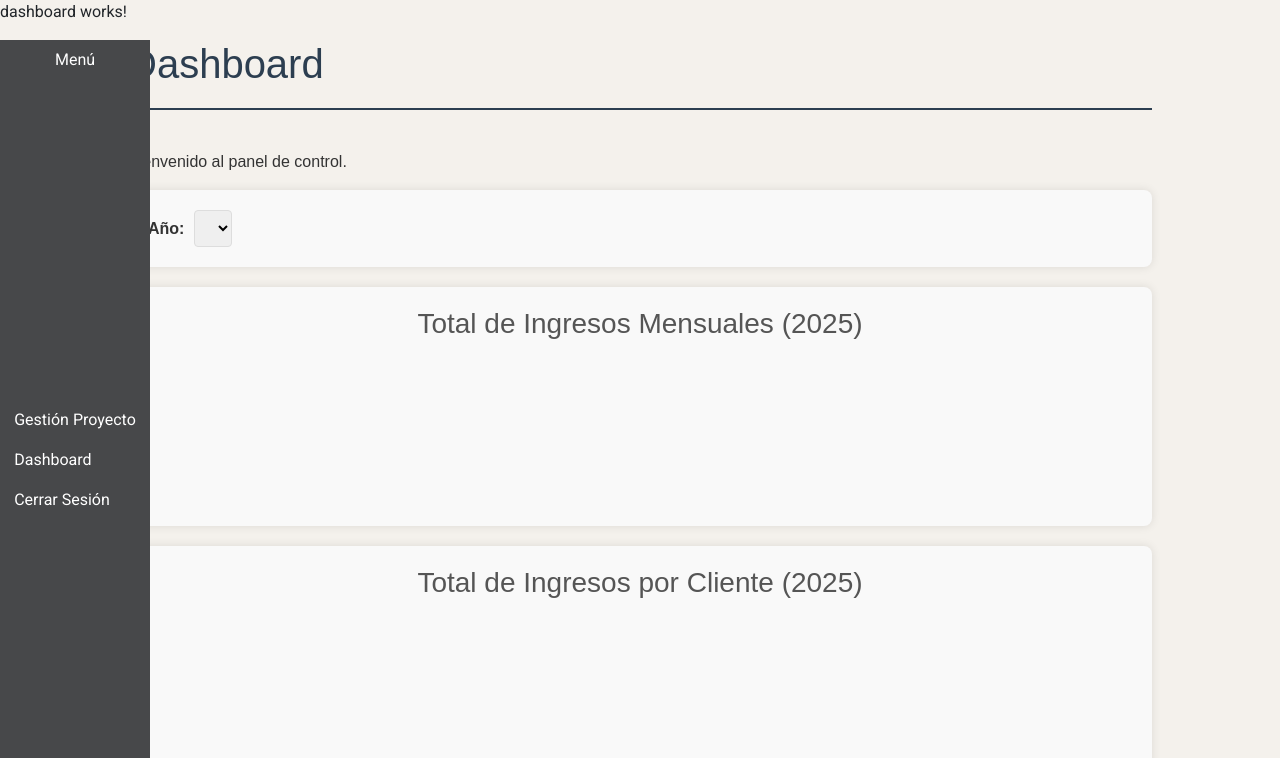
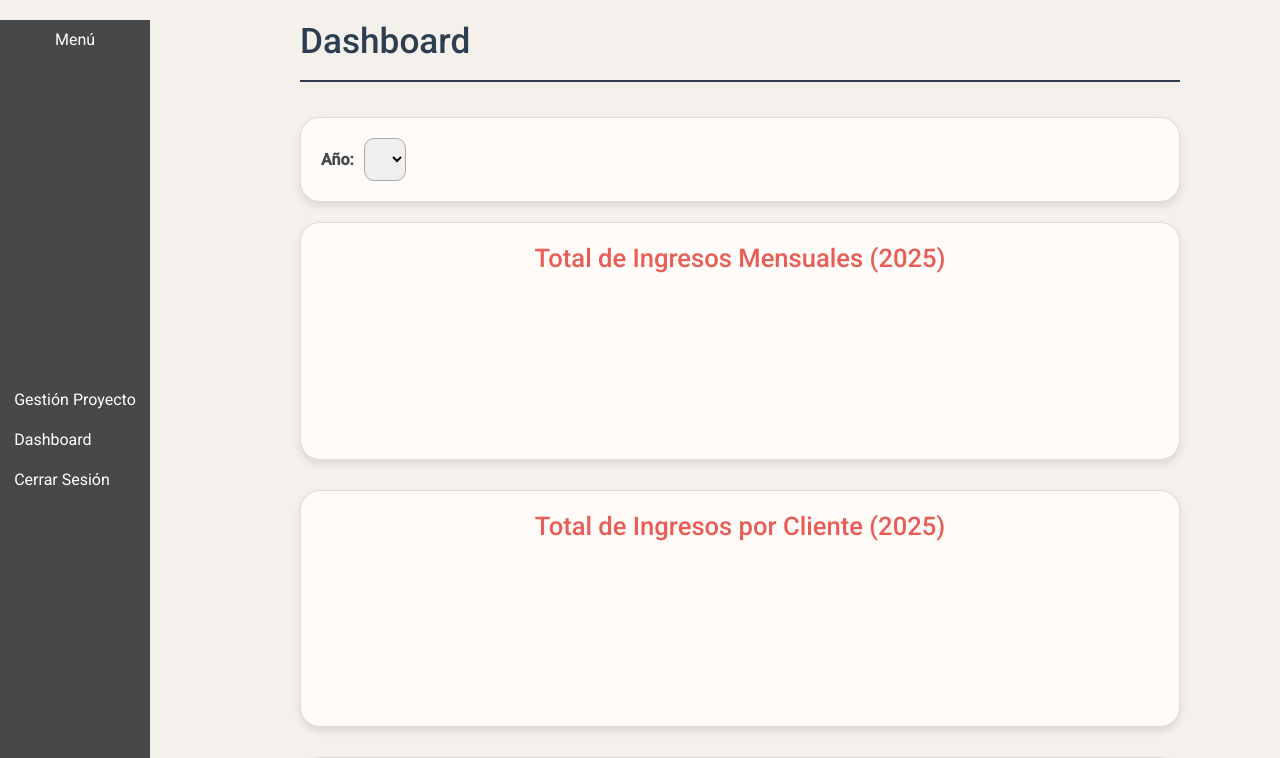
Before and after one commit to KokorikoFC/FacturasWebIntermodular, an Angular app: page /dashboard in a window 1280 px wide. Shown: the top 758 px of the page. Built offline with nearby package versions, Linux system fonts and the light colour scheme.

Commit message:
added styles kinda

```diff
--- a/src/app/dashboard/dashboard.component.css
+++ b/src/app/dashboard/dashboard.component.css
@@ -0,0 +1,130 @@
+/* dashboard.component.css */
+.dashboard-content {
+    width: 100%;
+    height: auto; /* Adjusted height to auto to fit content */
+    padding-left: 300px; /* Kept padding-left */
+    padding-right: 100px; /* Added padding-right for right side margin */
+    color: #47484a;
+    overflow-x: hidden; /* Changed overflow to overflow-x to prevent horizontal scroll if needed */
+    margin-top: 20px; /* Added margin-top for spacing */
+    margin-bottom: 20px;
+  }
+
+  .welcome-message-cont {
+    height: auto; /* Adjusted height to auto */
+    margin-bottom: 20px;
+  }
+
+  .welcome-message {
+    font-size: 28px; /* Adjusted font-size to be slightly smaller for dashboard context */
+    color: #2c3e50; /* Using title color for welcome message */
+  }
+
+  /* Chart and Consulta Containers */
+  .chart-container, .consulta-container, .year-selector {
+    background-color: #fffbf8; /* Modal content background color */
+    padding: 20px;
+    margin-bottom: 20px;
+    border-radius: 20px; /* Rounded corners from modal */
+    box-shadow: 0 4px 8px rgba(0,0,0,0.1); /* Slightly stronger shadow */
+    border: 1px solid #ddd; /* Added border for better definition */
+  }
+
+  h1 {
+    color: #2c3e50;
+    border-bottom: 2px solid #2c3e50;
+    padding-bottom: 0.5em;
+    margin-bottom: 1em;
+    font-size: 2.2em; /* Adjusted h1 font size */
+  }
+
+  h2 {
+    color: #e85d56; /* Using button color for subtitles */
+    margin-top: 0;
+    font-size: 1.8em; /* Adjusted h2 font size */
+  }
+
+  .year-selector label, .consulta-container label {
+    margin-right: 10px;
+    font-weight: bold;
+    color: #47484a; /* Darker label color */
+  }
+
+  .year-selector select, .consulta-container select {
+    padding: 10px; /* Increased padding for better touch area */
+    border-radius: 10px; /* More rounded select boxes */
+    border: 1px solid #aaa; /* Darker border for select */
+    font-size: 1em; /* Adjusted font size in select */
+  }
+
+  .chart-container {
+    text-align: center;
+  }
+
+  .consulta-container table {
+    width: 100%;
+    border-collapse: collapse;
+    margin-top: 15px;
+  }
+
+  .consulta-container th, .consulta-container td {
+    padding: 12px 8px; /* Adjusted padding for table cells */
+    border: 1px solid #ddd;
+    text-align: right;
+    color: #47484a; /* Table text color */
+  }
+
+  .consulta-container th {
+    background-color: #f0f0f0;
+    font-weight: bold;
+    text-align: left; /* Aligned header text to left for better readability */
+  }
+
+  .consulta-container tbody tr:nth-child(even) {
+    background-color: #f9f9f9; /* Lighter even row background */
+  }
+
+  .loading-data {
+    text-align: center;
+    padding: 20px;
+    font-style: italic;
+    color: #777;
+  }
+
+  /* Bar chart container styles */
+  .bar-chart-container {
+    display: flex;
+    flex-direction: column;
+    align-items: center;
+    margin-bottom: 30px; /* Increased margin bottom for more space */
+  }
+
+  .bar-chart-container h3 {
+    margin-bottom: 15px;
+    color: #e85d56; /* Subtitle color for chart titles */
+    font-size: 1.6em; /* Adjusted chart title font size */
+  }
+
+  /* Circles - Optional if you want background circles */
+  .circle1{
+    width: 300px;
+    height: 300px;
+    border-radius: 50%;
+    background-color: #e85d56;
+    opacity: 0.3; /* Reduced opacity for softer background */
+    position: fixed;
+    z-index: -1;
+    bottom: -100px;
+    left: 0;
+  }
+  .circle2{
+    width: 250px;
+    height: 250px;
+    border-radius: 50%;
+    background-color: #e85d56;
+    opacity: 0.3; /* Reduced opacity for softer background */
+    position: fixed;
+    z-index: -1;
+    top: -100px;
+    right: -100px;
+  }
--- a/src/app/dashboard/dashboard.component.html
+++ b/src/app/dashboard/dashboard.component.html
@@ -1,96 +1,7 @@
-<p>dashboard works!</p>
 <app-navbar></app-navbar>
-
-<style>
-  .dashboard-content {
-    width: 80%; /* Aumentado el ancho del contenido del dashboard */
-    margin: auto;
-    font-family: 'Arial', sans-serif; /* Fuente más legible */
-    color: #333; /* Color de texto más oscuro para mejor contraste */
-  }
-
-  .chart-container, .consulta-container, .year-selector {
-    background-color: #f9f9f9; /* Fondo ligeramente grisáceo para los contenedores */
-    padding: 20px;
-    margin-bottom: 20px;
-    border-radius: 8px; /* Bordes redondeados */
-    box-shadow: 0 0 10px rgba(0,0,0,0.1); /* Sombra suave */
-  }
-
-  h1 {
-    color: #2c3e50; /* Color del título principal */
-    border-bottom: 2px solid #2c3e50; /* Línea inferior para el título */
-    padding-bottom: 0.5em;
-    margin-bottom: 1em;
-  }
-
-  h2 {
-    color: #3498db; /* Color de los subtítulos */
-    margin-top: 0;
-  }
-
-  .year-selector label, .consulta-container label {
-    margin-right: 10px;
-    font-weight: bold;
-  }
-
-  .year-selector select, .consulta-container select {
-    padding: 8px;
-    border-radius: 4px;
-    border: 1px solid #ddd;
-  }
-
-  .chart-container {
-    text-align: center; /* Centrar el texto dentro de los contenedores de gráficos */
-  }
-
-  .consulta-container table {
-    width: 100%;
-    border-collapse: collapse;
-    margin-top: 10px;
-  }
-
-  .consulta-container th, .consulta-container td {
-    padding: 10px;
-    border: 1px solid #ddd;
-    text-align: right; /* Alinear el texto a la derecha en las celdas de la tabla */
-  }
-
-  .consulta-container th {
-    background-color: #f0f0f0; /* Fondo para las cabeceras de la tabla */
-    font-weight: bold;
-    text-align: center; /* Centrar los encabezados */
-  }
-
-  .consulta-container tbody tr:nth-child(even) {
-    background-color: #f2f2f2; /* Filas pares con fondo ligeramente diferente */
-  }
-
-  .loading-data {
-    text-align: center;
-    padding: 20px;
-    font-style: italic;
-    color: #777;
-  }
-  /* Estilos para el gráfico de barras */
-  .bar-chart-container {
-    display: flex;
-    flex-direction: column;
-    align-items: center; /* Centrar el contenido horizontalmente */
-    margin-bottom: 20px; /* Espacio debajo de cada gráfico */
-  }
-
-  .bar-chart-container h3 {
-    margin-bottom: 15px; /* Espacio debajo del título del gráfico */
-    color: #555; /* Color del título del gráfico */
-  }
-
-
-</style>
 
 <div class="dashboard-content">
   <h1>Dashboard</h1>
-  <p>Bienvenido al panel de control.</p>
 
   <div class="year-selector">
     <label for="year">Año:</label>
```
